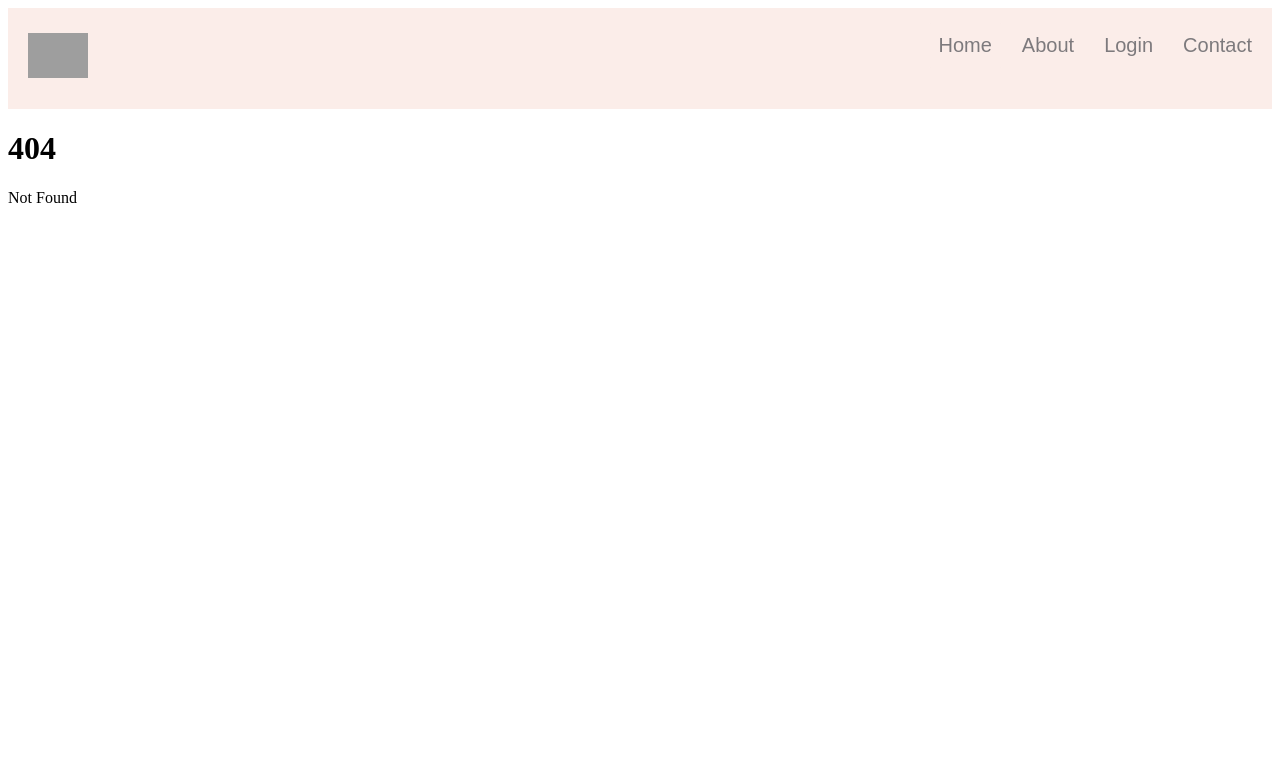
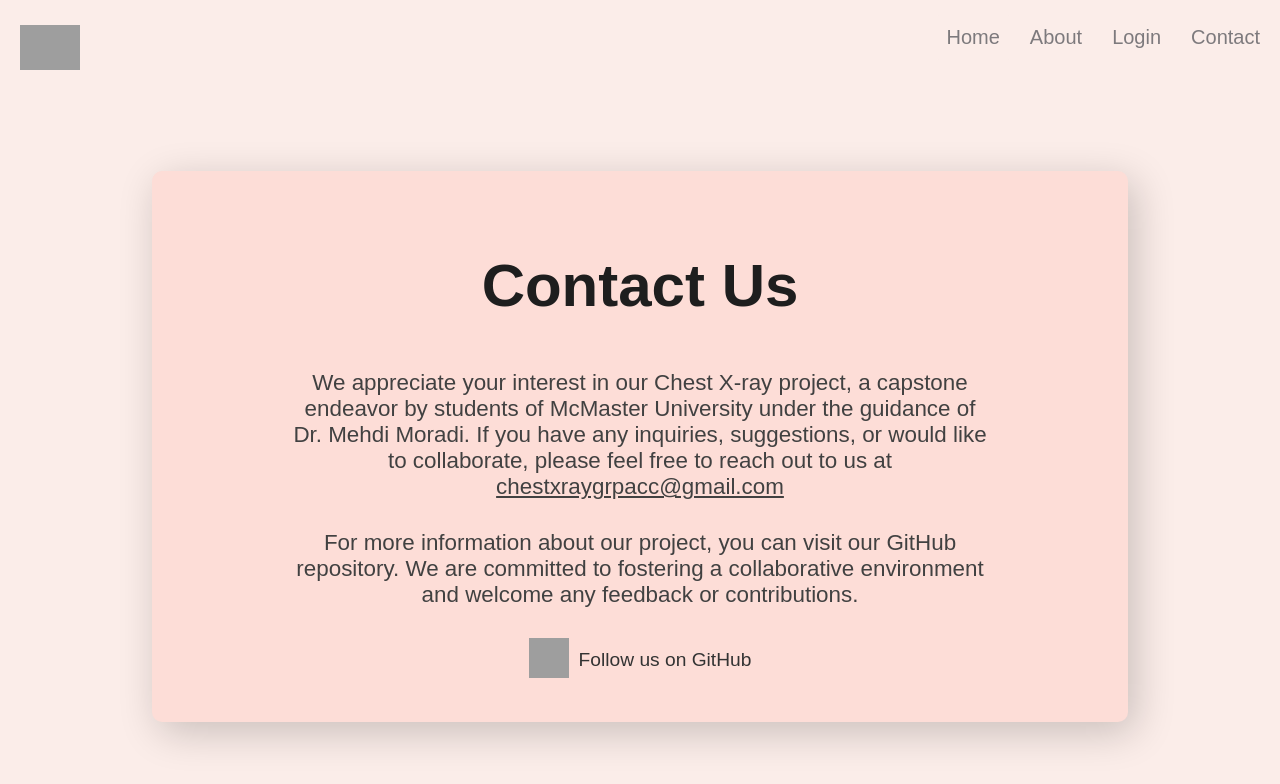
Before and after one commit to suvanshdutt/4ZP6A-capstone, a SvelteKit app: page /contact in a window 1280 px wide. Before the commit this address had no page. Shown: the top 784 px of the page. Built offline with nearby package versions, Linux system fonts and the light colour scheme; grey boxes are pictures that could not be loaded.

Commit message:
Added contact page

```diff
--- /dev/null
+++ b/src/components/Contact.svelte
@@ -0,0 +1,92 @@
+<script lang="ts">
+
+</script>
+
+<main class="contact-container">
+    <div class="display">
+        <h1 class="contact-title">Contact Us</h1>
+        <p class="contact-description">
+            We appreciate your interest in our Chest X-ray project, a capstone endeavor by students of
+            McMaster University under the guidance of Dr. Mehdi Moradi. If you have any inquiries,
+            suggestions, or would like to collaborate, please feel free to reach out to us at
+            <a href="mailto:chestxraygrpacc@gmail.com" class="email-link">chestxraygrpacc@gmail.com</a>
+        </p>
+        <p class="contact-github">
+            For more information about our project, you can visit our GitHub repository.
+            We are committed to fostering a collaborative environment and welcome any feedback or contributions.
+        </p>
+        <div class="github-container">
+            <a href="https://github.com/suvanshdutt/4ZP6A-capstone" target="_blank" rel="noopener noreferrer">
+                <img src="https://img.icons8.com/?size=100&id=62856&format=png&color=000000" alt="GitHub" class="github-icon" />
+            </a>
+            <span class="github-text">Follow us on GitHub</span>
+        </div>
+    </div>
+</main>
+
+<style>
+    :global(body) {
+        background-color: var(--background_color);
+        margin: 0;
+    }
+
+    .contact-container {
+        display: flex;
+        align-items: center;
+        justify-content: center;
+        margin-top: 70px;
+    }
+
+    .display {
+        text-align: center;
+        background-color: var(--secondary_color);
+        width: 70%;
+        border-radius: 10px;
+        padding: 40px;
+        color: #333;
+        font-family: Arial, sans-serif;
+        box-shadow: 7px 10px 40px rgba(0,0,0,0.2);
+    }
+
+    .contact-title {
+        font-size: 60px;
+        font-weight: bold;
+        color: var(--heading_text);
+        margin-bottom: 50px;
+    }
+
+    .contact-description,
+    .contact-github {
+        font-size: 1.4em;
+        color: rgba(65,65,65,100%);
+        margin-bottom: 30px;
+        margin-left: 100px;
+        margin-right: 100px;
+    }
+
+    .email-link {
+        color: rgba(65,65,65,100%);
+        text-decoration: underline;
+    }
+
+    .email-link:hover {
+        text-decoration: none;
+    }
+
+    .github-container {
+        display: flex;
+        align-items: center;
+        justify-content: center;
+        margin-top: 20px;
+    }
+
+    .github-icon {
+        width: 40px;
+        height: 40px;
+        margin-right: 10px;
+    }
+
+    .github-text {
+        font-size: 1.2em;
+    }
+</style>
--- a/src/components/Result.svelte
+++ b/src/components/Result.svelte
@@ -166,7 +166,7 @@
         width: 90%;
         padding: 20px;
         border-radius: 15px;
-        box-shadow: 0 8px 30px rgba(0, 0, 0, 0.3);
+        box-shadow: 7px 10px 40px rgba(0, 0, 0, 0.3);
     }
 
     .banner {
@@ -183,6 +183,7 @@
         font-size: 24px;
         font-style: italic;
         font-family: Arial, Helvetica, sans-serif;
+        box-shadow: 3px 5px 20px rgba(0,0,0,0.15);
     }
 
     .close-button {
--- /dev/null
+++ b/src/routes/contact/+page.svelte
@@ -0,0 +1,5 @@
+<script>
+    import Contact from '../../components/Contact.svelte';
+</script>
+
+<Contact />
--- a/src/shared/Button.svelte
+++ b/src/shared/Button.svelte
@@ -39,6 +39,7 @@
         border-radius: 16px;
         transition: 0.4s;
         cursor: pointer;
+        box-shadow: 3px 5px 20px rgba(0,0,0,0.3);
     }
     .inverse{
         border: var(--primary_color) solid 1px;
--- a/src/shared/Header.svelte
+++ b/src/shared/Header.svelte
@@ -15,12 +15,15 @@
         return () => unsubscribe();
     });
 
+    let destination = "/";
+
     function handleLogout() {
         isLoggedIn.set(false);
-        window.location.href = "/";
+        window.location.href = destination;
     }
 
-    function confirmLogout() {
+    function confirmLogout(path = "/") {
+        destination = path;
         showLogoutDialog = true;
     }
 
@@ -52,10 +55,10 @@
             </a>
             <div class="header-right">
                 {#if loggedIn}
-                    <button on:click={confirmLogout}>Home</button>
-                    <button on:click={confirmLogout}>About</button>
-                    <button on:click={confirmLogout}>Logout</button>
-                    <button on:click={confirmLogout}>Contact</button>
+                    <button on:click={() => confirmLogout("/")}>Home</button>
+                    <button on:click={() => confirmLogout("/about")}>About</button>
+                    <button on:click={() => confirmLogout("/")}>Logout</button>
+                    <button on:click={() => confirmLogout("/contact")}>Contact</button>
                 {:else}
                     <a class="active" href="/">Home</a>
                     <a class="about" href="/about">About</a>
```
